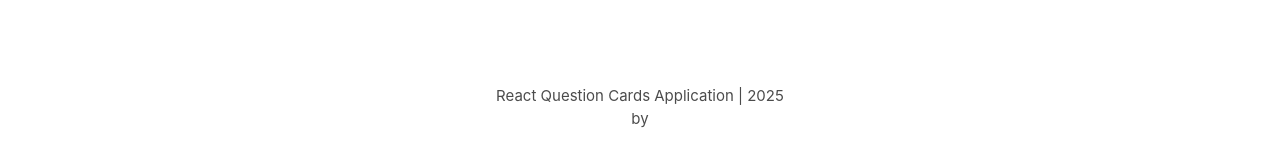
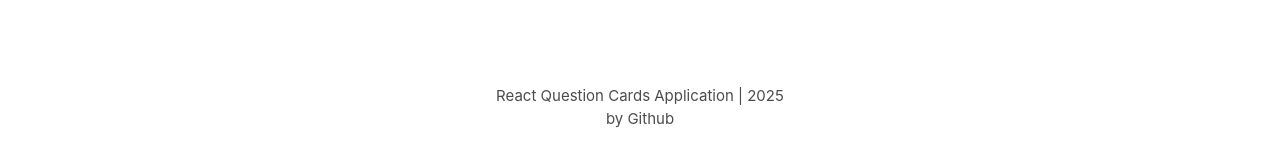
Before and after one commit to DigitalGl/React-App, a React (Vite) app: page /forbidden in a window 1280 px wide. Shown: the part 655-797 px from the top of the page. Built offline with nearby package versions, Linux system fonts and the light colour scheme.

Commit message:
git status

```diff
--- a/src/components/MainLayout/MainLayout.jsx
+++ b/src/components/MainLayout/MainLayout.jsx
@@ -20,7 +20,7 @@ export const MainLayout = () => {
           </main>
           <footer className={cls.footer}>
             React Question Cards Application | {currentYear} <br />
-            by
+            by Github
           </footer>
         </div>
       </div>
```
